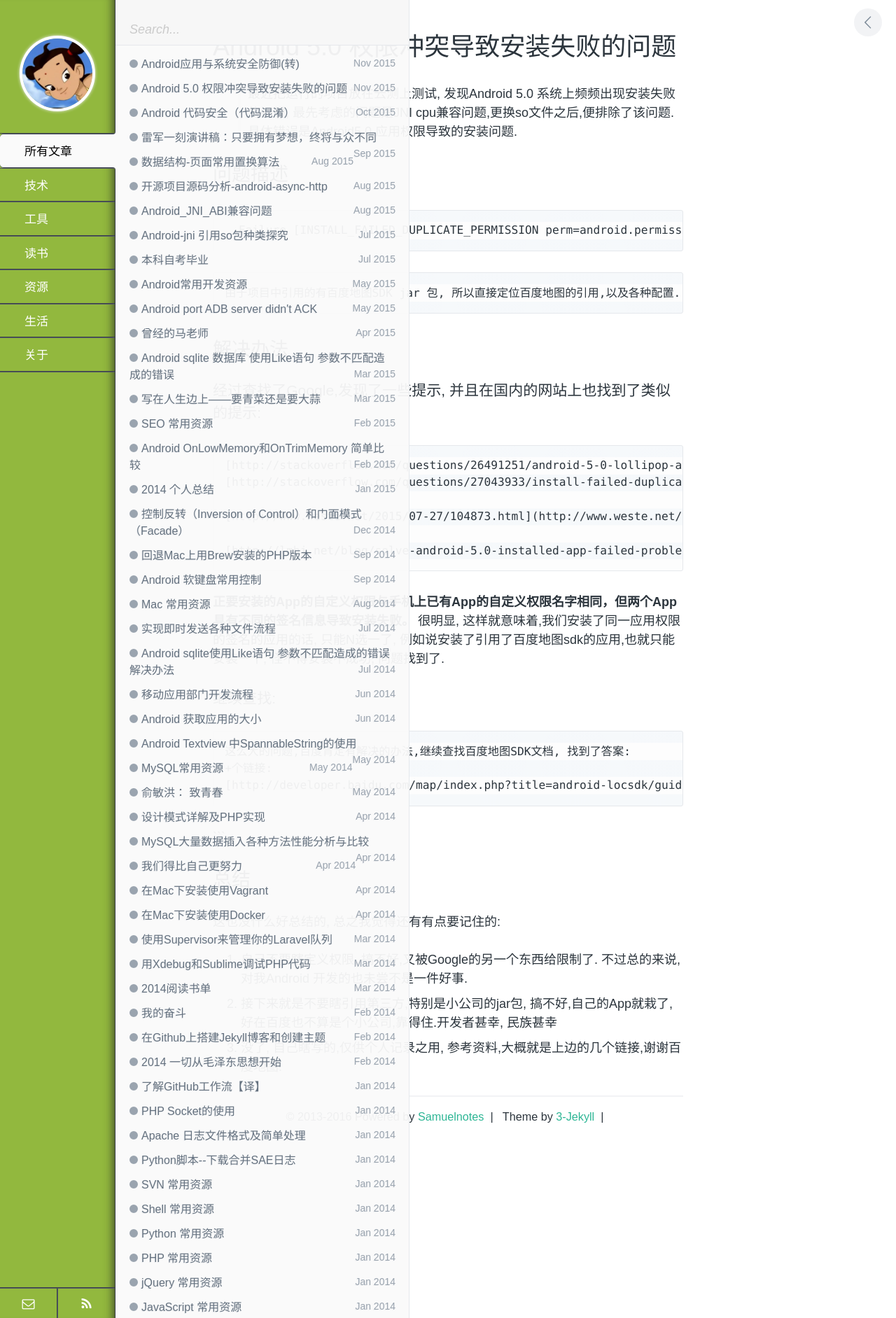
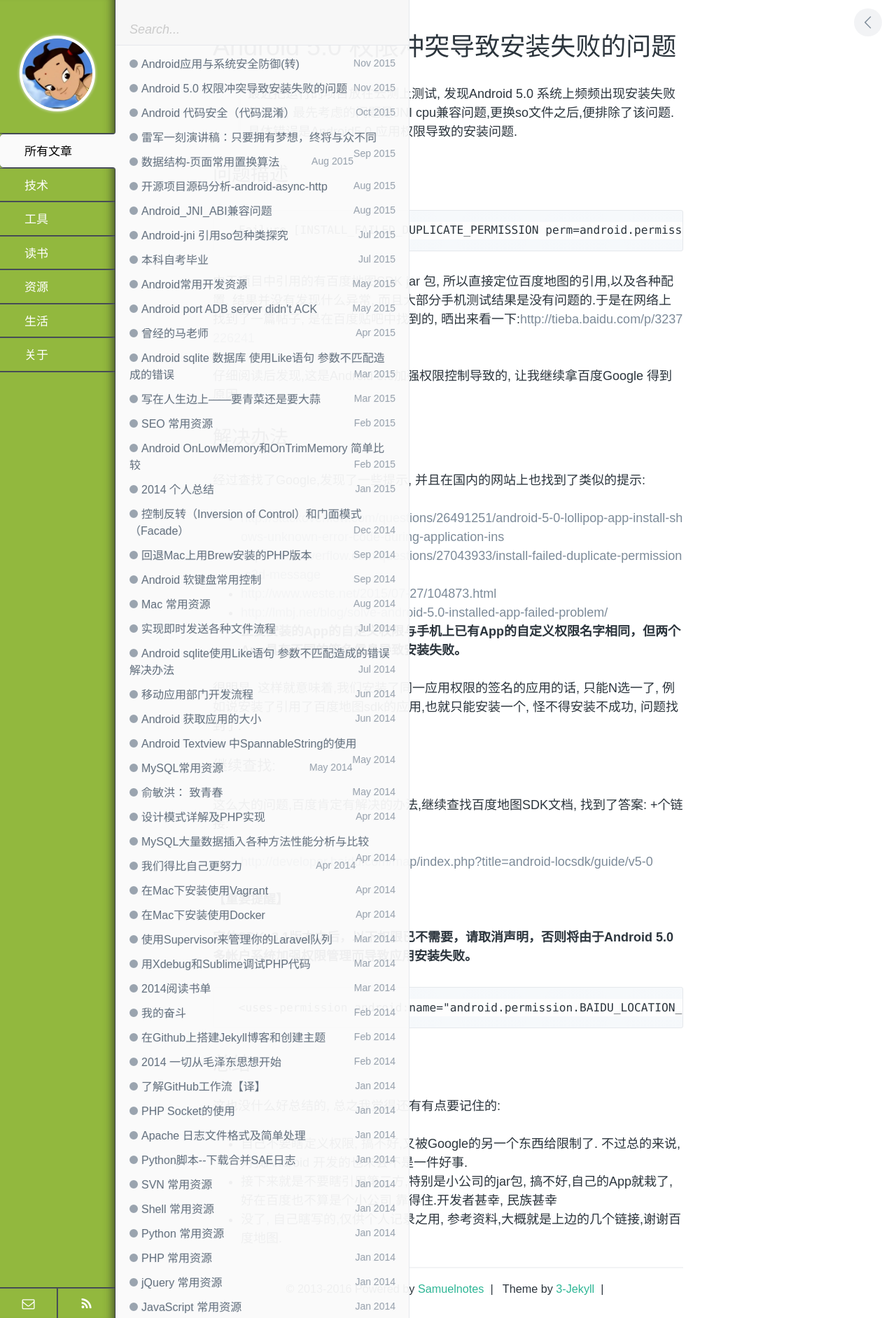
Before and after one commit to samuelhehe/samuelhehe.github.io, a Jekyll site: the page built from _posts/tech/2015-11-10-android-permission-issue.md, in a window 1280 px wide. Shown: the whole page at 70% size. Built offline with Jekyll 4.4.1, drawn with Linux system fonts in a browser that asks for light colours; comment, search, counter and statistics services are not loaded; some of the changed lines change nothing that is shown.

Commit message:
modify site

````diff
--- a/_posts/tech/2015-11-10-android-permission-issue.md
+++ b/_posts/tech/2015-11-10-android-permission-issue.md
@@ -14,37 +14,45 @@
   ```
   Failure [INSTALL_FAILED_DUPLICATE_PERMISSION perm=android.permission.BAIDU_LOCATION_SERVICE pkg=com.bmcc.ms.ui]
   ```
-    由于项目中引用的有百度地图SDK jar 包, 所以直接定位百度地图的引用,以及各种配置. 结果并没有发现什么异常,  而且大部分手机测试结果是没有问题的.
-于是在网络上找到了一篇帖子, 是在百度贴吧中找到的, 晒出来看一下:[http://tieba.baidu.com/p/3237226241](http://tieba.baidu.com/p/3237226241)
-仔细阅读后发现,这是Android 5.0加强权限控制导致的, 让我继续拿百度Google 得到原因.
+
+   由于项目中引用的有百度地图SDK jar 包, 所以直接定位百度地图的引用,以及各种配置. 结果并没有发现什么异常,  而且大部分手机测试结果是没有问题的.于是在网络上找到了一篇帖子, 是在百度贴吧中找到的, 晒出来看一下:[http://tieba.baidu.com/p/3237226241](http://tieba.baidu.com/p/3237226241)
+
+   仔细阅读后发现,这是Android 5.0加强权限控制导致的, 让我继续拿百度Google 得到原因.
 
 ## 解决办法
 
-### 经过查找了Google,发现了一些提示, 并且在国内的网站上也找到了类似的提示:
+  经过查找了Google,发现了一些提示, 并且在国内的网站上也找到了类似的提示:
 
-	[http://stackoverflow.com/questions/26491251/android-5-0-lollipop-app-install-shows-unknown-error-code-during-application-ins](http://stackoverflow.com/questions/26491251/android-5-0-lollipop-app-install-shows-unknown-error-code-during-application-ins)
-	[http://stackoverflow.com/questions/27043933/install-failed-duplicate-permission-c2d-message](http://stackoverflow.com/questions/27043933/install-failed-duplicate-permission-c2d-message)
+* [http://stackoverflow.com/questions/26491251/android-5-0-lollipop-app-install-shows-unknown-error-code-during-application-ins](http://stackoverflow.com/questions/26491251/android-5-0-lollipop-app-install-shows-unknown-error-code-during-application-ins)
 
-	[http://www.weste.net/2015/07-27/104873.html](http://www.weste.net/2015/07-27/104873.html)
+* [http://stackoverflow.com/questions/27043933/install-failed-duplicate-permission-c2d-message](http://stackoverflow.com/questions/27043933/install-failed-duplicate-permission-c2d-message)
 
-	[http://lmbj.net/blog/solve-android-5.0-installed-app-failed-problem/](http://lmbj.net/blog/solve-android-5.0-installed-app-failed-problem/)
+* [http://www.weste.net/2015/07-27/104873.html](http://www.weste.net/2015/07-27/104873.html)
+
+* [http://lmbj.net/blog/solve-android-5.0-installed-app-failed-problem/](http://lmbj.net/blog/solve-android-5.0-installed-app-failed-problem/)
 
    **正要安装的App的自定义权限与手机上已有App的自定义权限名字相同，但两个App具有不同的签名信息导致安装失败。**
-	很明显, 这样就意味着,我们安装了同一应用权限的签名的应用的话, 只能N选一了, 例如说安装了引用了百度地图sdk的应用,也就只能安装一个, 怪不得安装不成功, 问题找到了.
+
+很明显, 这样就意味着,我们安装了同一应用权限的签名的应用的话, 只能N选一了, 例如说安装了引用了百度地图sdk的应用,也就只能安装一个, 怪不得安装不成功, 问题找到了.
 
 ### 继续查找:
-    这么大的问题,百度肯定有解决的办法,继续查找百度地图SDK文档, 找到了答案:
+
+   这么大的问题,百度肯定有解决的办法,继续查找百度地图SDK文档, 找到了答案:
     +个链接:
-    [http://developer.baidu.com/map/index.php?title=android-locsdk/guide/v5-0](http://developer.baidu.com/map/index.php?title=android-locsdk/guide/v5-0)
-<br>
+
+* [http://developer.baidu.com/map/index.php?title=android-locsdk/guide/v5-0](http://developer.baidu.com/map/index.php?title=android-locsdk/guide/v5-0)
+
 **【重要提醒】**
+
 **定位SDKv3.1版本之后，以下权限已不需要，请取消声明，否则将由于Android 5.0多帐户系统加强权限管理而导致应用安装失败。**
+
   ```
   <uses-permission android:name="android.permission.BAIDU_LOCATION_SERVICE"></uses-permission>
   ```
 ## 总结
 
  这也没什么好总结的, 总之我觉得还有有点要记住的:
- 1. 自己不要瞎定义权限, 搞不好,又被Google的另一个东西给限制了. 不过总的来说, 对我Android 开发的也未尝不是一件好事.
- 2. 接下来就是不要瞎引用第三方,特别是小公司的jar包, 搞不好,自己的App就栽了, 好在百度也不算是个小公司,靠得住.开发者甚幸, 民族甚幸
- 3. 没了, 自己瞎写的,仅供个人记录之用, 参考资料,大概就是上边的几个链接,谢谢百度地图.
+
+* 自己不要瞎定义权限, 搞不好,又被Google的另一个东西给限制了. 不过总的来说, 对我Android 开发的也未尝不是一件好事.
+* 接下来就是不要瞎引用第三方,特别是小公司的jar包, 搞不好,自己的App就栽了, 好在百度也不算是个小公司,靠得住.开发者甚幸, 民族甚幸
+* 没了, 自己瞎写的,仅供个人记录之用, 参考资料,大概就是上边的几个链接,谢谢百度地图.
````
